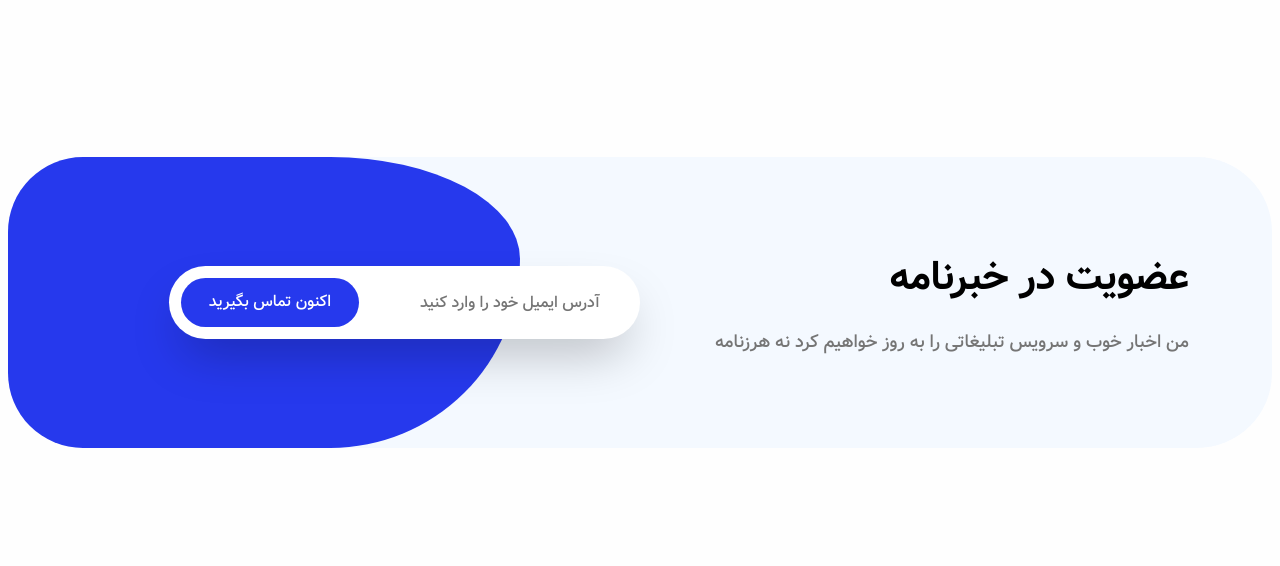
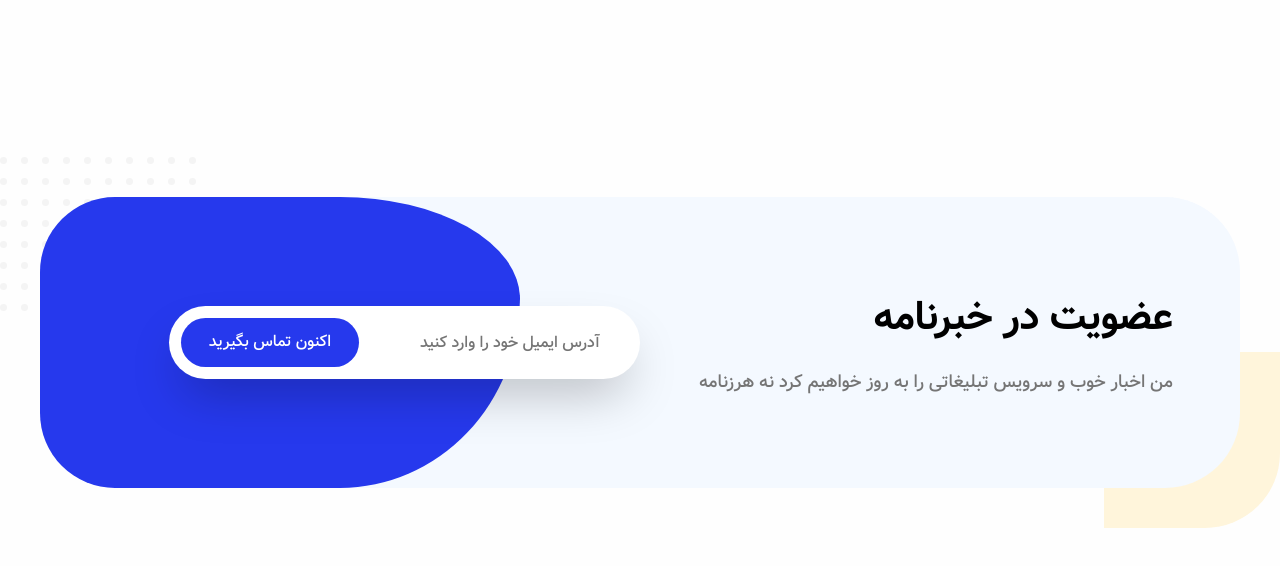
Before and after one commit to Pouya-Asefinia/Studio_Design_Template, a website: page SRC/Landpage.html in a window 1280 px wide. Shown: the part 3008-3574 px from the top of the page. Before the commit the page ends 3536 px from the top, so only its background shows below. Drawn offline with Linux system fonts and the light colour scheme.

Commit message:
Details for subscribe part
Details added

```diff
--- a/SRC/Landpage.html
+++ b/SRC/Landpage.html
@@ -248,7 +248,9 @@
         <!-- Subscribe News -->
         <div class="py-20">
             <div class="container">
-                <div class="px-2">
+                <div class="px-2 md:p-10 relative">
+                    <div class="bg-[#FFF5DB] size-44 rounded-br-[75px] absolute bottom-0 right-0 -z-1 max-md:hidden"></div>
+                    <img src="./Images/SVG/Dot.svg" class="absolute top-0 left-0 -z-1 max-md:hidden" alt="">
                     <div class="bg-[#F4F9FF] w-full h-[19rem] md:h-[18.2rem] rounded-[75px] overflow-hidden grid grid-cols-1 lg:grid-cols-2">
                         <div class="m-auto">
                             <div class="text-center lg:text-right pr-2">
```
Also changed, not shown: SRC/CSS/output.css.
